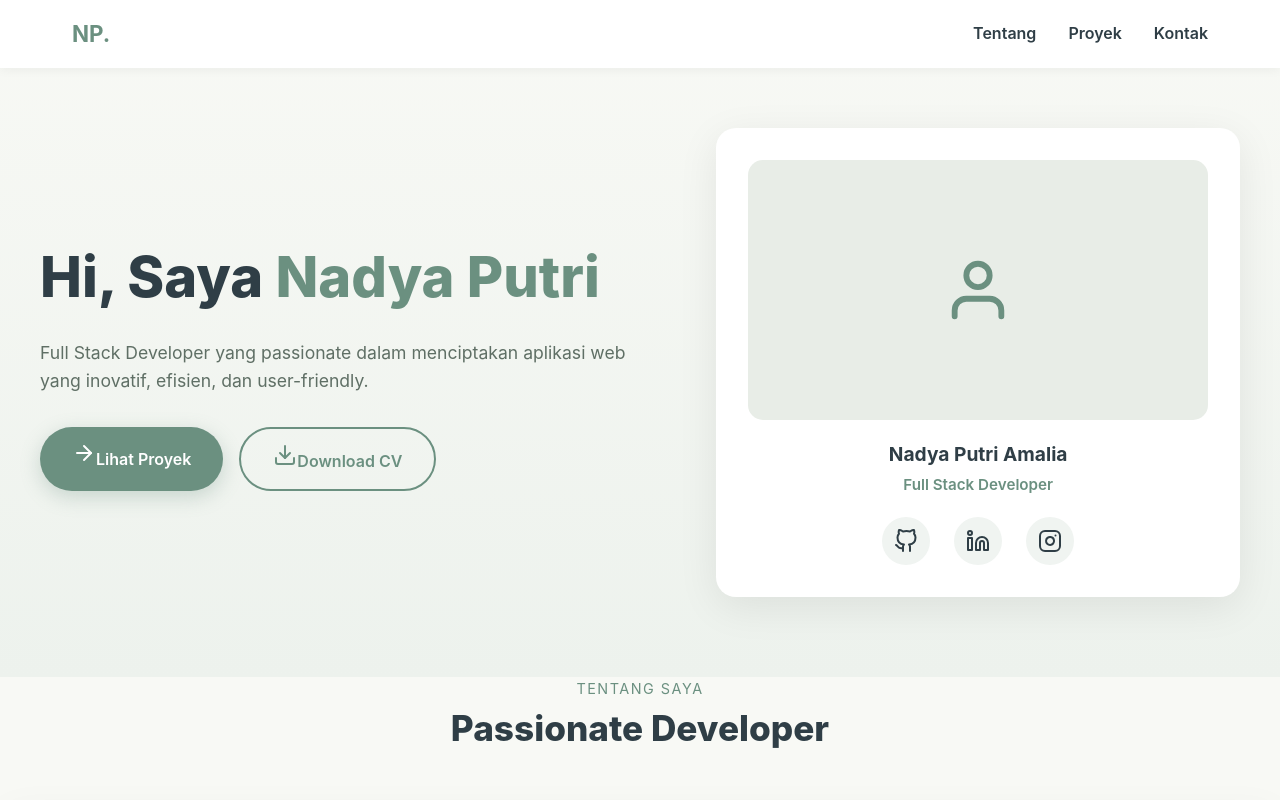
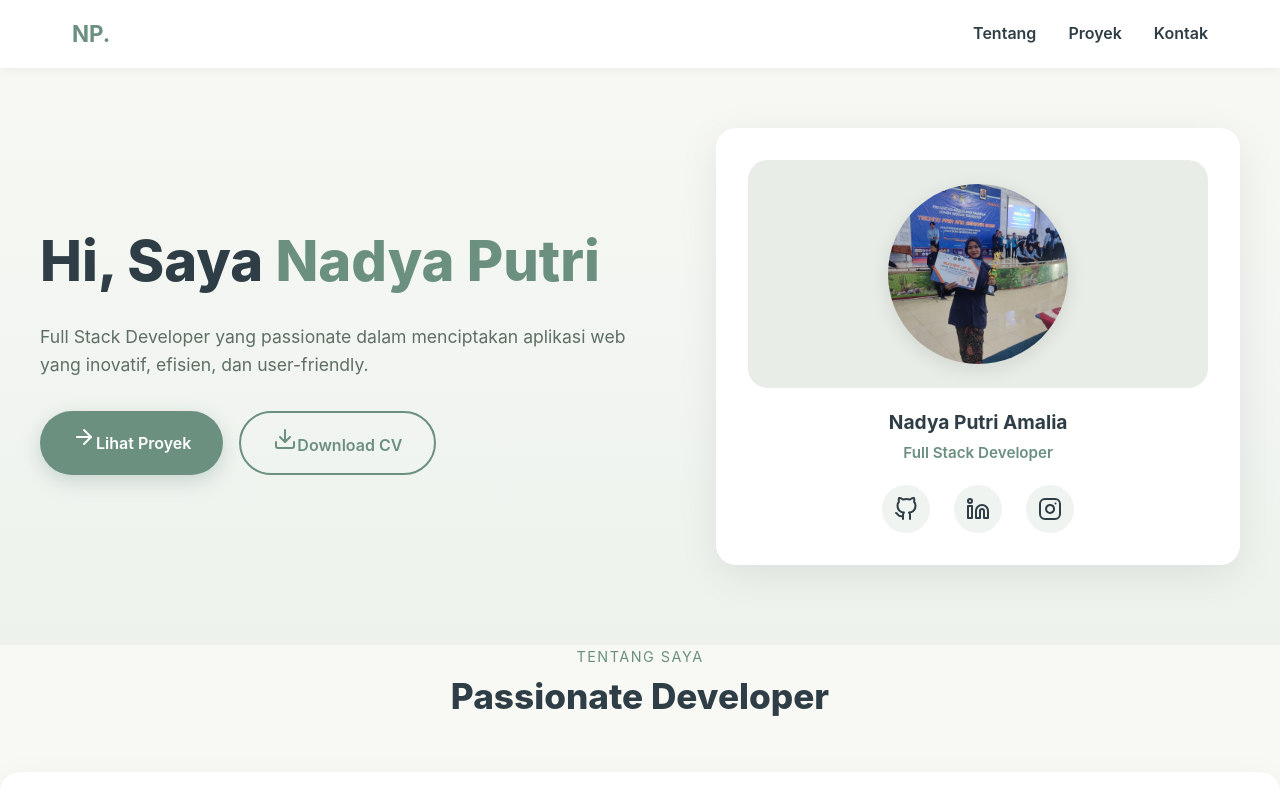
Before and after one commit to NadyaPutriAmalia/portofolio, a plain HTML site: page index.html in a window 1280 px wide. Shown: the top 800 px of the page. Drawn offline with nearby package versions, Linux system fonts and the light colour scheme.

Commit message:
update foto profile

```diff
--- a/index.html
+++ b/index.html
@@ -36,8 +36,9 @@
       <div class="hero-image">
         <div class="profile-card">
             <div class="profile-placeholder">
-            <i data-feather="user"></i>
+                <img src="assets/images/profile.jpg" alt="Foto Profil Nadya Putri" class="profile-photo" />
             </div>
+
             <div class="profile-info">
                 <h3>Nadya Putri Amalia</h3>
                 <p class="role">Full Stack Developer</p>
--- a/style.css
+++ b/style.css
@@ -398,3 +398,27 @@ footer {
   gap: 0.5rem; /* icon dan teks tidak terlalu rapat */
   padding: 1rem 1.2rem;
 }
+
+/* === FOTO PROFIL HERO - FIX SIZE === */
+.profile-placeholder {
+  background: #e8ede7;
+  border-radius: 20px;
+  height: auto; /* tidak perlu fixed tinggi */
+  display: flex;
+  align-items: center;
+  justify-content: center;
+  padding: 1.5rem;
+}
+
+.profile-placeholder img.profile-photo {
+  width: 180px;         /* ukuran lebih proporsional */
+  height: 180px;
+  object-fit: cover;
+  border-radius: 50%;   /* buat foto berbentuk lingkaran */
+  box-shadow: 0 5px 20px rgba(0, 0, 0, 0.1);
+  transition: transform 0.4s ease;
+}
+
+.profile-placeholder img.profile-photo:hover {
+  transform: scale(1.05);
+}
```
Also changed, not shown: assets/images/profile.jpg (added). Lines whose indentation alone changed are shown as unchanged.
